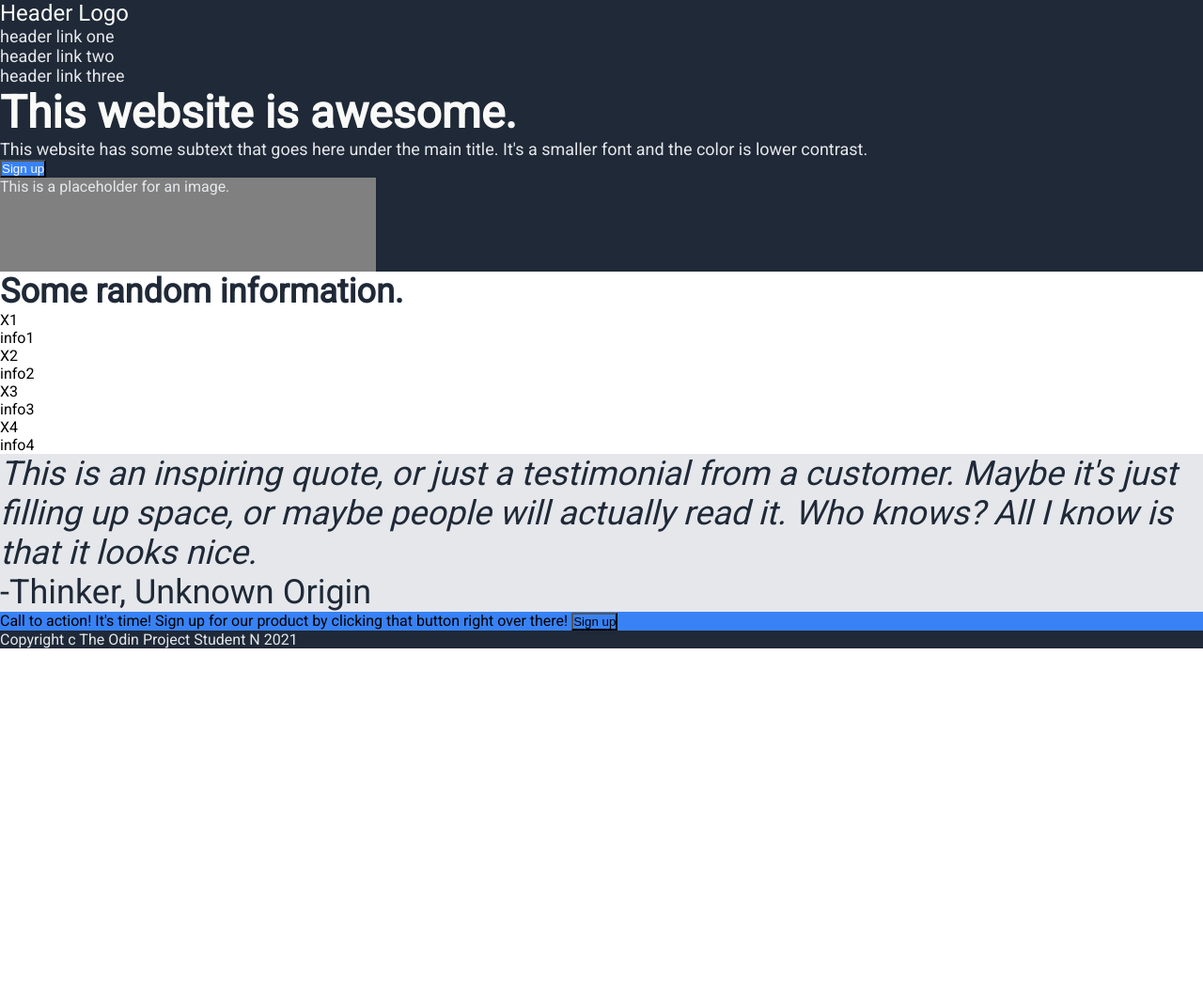
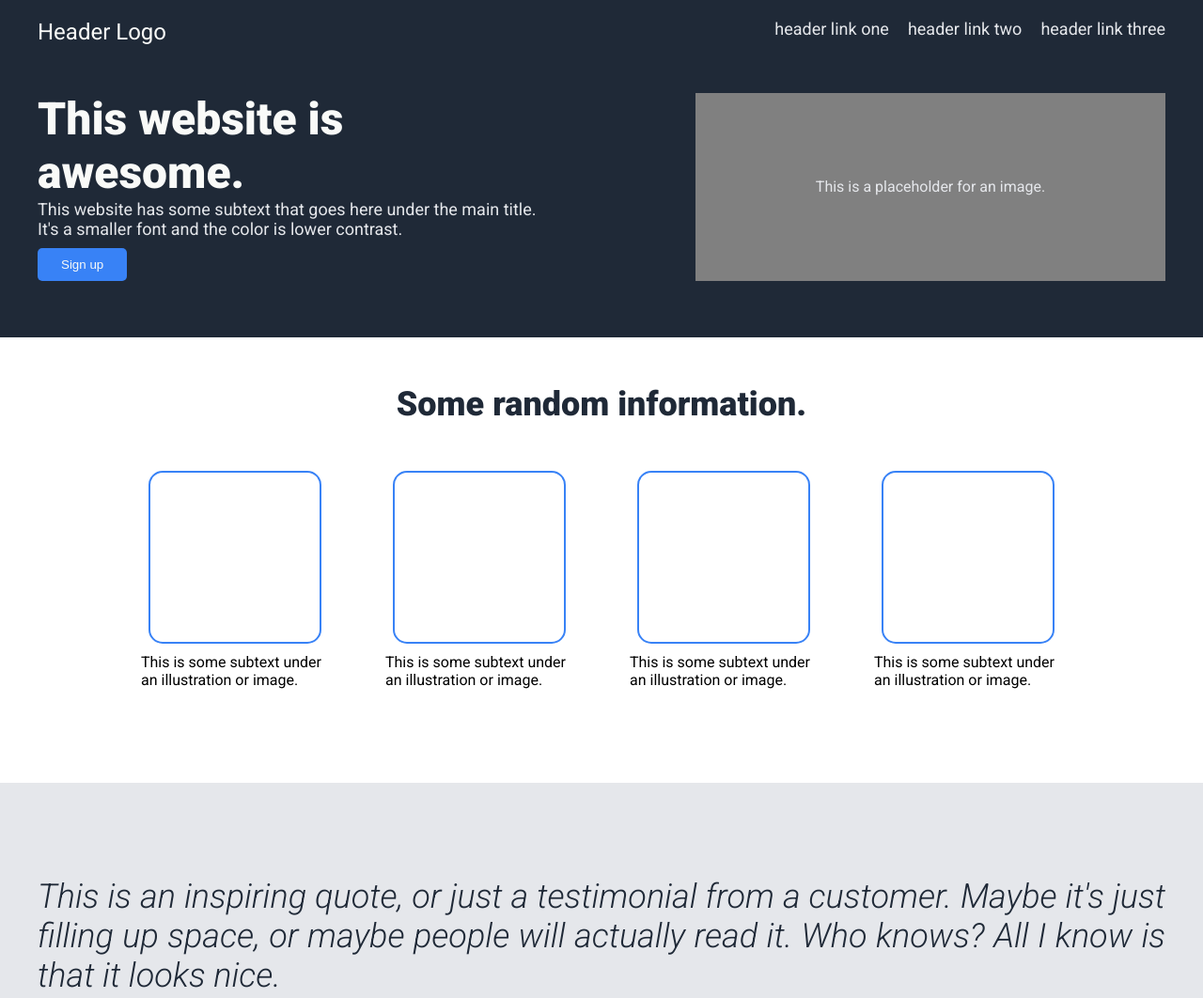
Before and after one commit to gienkaja/landing, a plain HTML site: page index.html in a window 1280 px wide. Shown: the top 1062 px of the page at 94% size. Before the commit the page ends 800 px from the top, so only its background shows below. Drawn offline with Linux system fonts and the light colour scheme.

Commit message:
positioning

```diff
--- a/index.html
+++ b/index.html
@@ -1,5 +1,6 @@
 <!DOCTYPE html>
 <html lang="en">
+
 <head>
     <meta charset="UTF-8">
     <meta http-equiv="X-UA-Compatible" content="IE=edge">
@@ -8,8 +9,13 @@
     <link rel="stylesheet" href="style.css">
     <link rel="preconnect" href="https://fonts.googleapis.com">
     <link rel="preconnect" href="https://fonts.gstatic.com" crossorigin>
-<link href="https://fonts.googleapis.com/css2?family=Roboto&display=swap" rel="stylesheet">
+    <link rel="preconnect" href="https://fonts.googleapis.com">
+    <link rel="preconnect" href="https://fonts.gstatic.com" crossorigin>
+    <link
+        href="https://fonts.googleapis.com/css2?family=Roboto:ital,wght@0,100;0,300;0,400;0,500;0,700;0,900;1,100;1,300;1,400;1,500;1,700;1,900&display=swap"
+        rel="stylesheet">
 </head>
+
 <body>
     <div class="header">
         <div class="link-bar">
@@ -21,9 +27,12 @@
             </ul>
         </div>
         <div class="hero">
+            <div class="container-hero">
                 <div class="main-text">This website is awesome.</div>
-            <div class="secondary-text">This website has some subtext that goes here under the main title. It's a smaller font and the color is lower contrast.</div>
+                <div class="secondary-text">This website has some subtext that goes here under the main title. It's a
+                    smaller font and the color is lower contrast.</div>
                 <button class="sign-up1">Sign up</button>
+            </div>
             <div class="img-placeholder">This is a placeholder for an image.</div>
         </div>
     </div>
@@ -31,24 +40,30 @@
         <div class="random">Some random information.</div>
         <div class="pieces">
             <div class="piece">
-                <div class="pic">X1</div>
-                <div class="text">info1</div>
+                <div class="pic"></div>
+                <div class="text">This is some subtext under an illustration or image.</div>
             </div>
             <div class="piece">
-                <div class="pic">X2</div>
-                <div class="text">info2</div>
-            </div><div class="piece">
-                <div class="pic">X3</div>
-                <div class="text">info3</div>
-            </div><div class="piece">
-                <div class="pic">X4</div>
-                <div class="text">info4</div>
+                <div class="pic"></div>
+                <div class="text">This is some subtext under an illustration or image.</div>
+            </div>
+            <div class="piece">
+                <div class="pic"></div>
+                <div class="text">This is some subtext under an illustration or image.</div>
+            </div>
+            <div class="piece">
+                <div class="pic"></div>
+                <div class="text">This is some subtext under an illustration or image.</div>
             </div>
         </div>
     </div>
     <div class="quote">
-        <div class="quotation"><em>This is an inspiring quote, or just a testimonial from a customer. Maybe it's just filling up space, or maybe people will actually read it. Who knows? All I know is that it looks nice.</em></div>
+        <div class="quote-container">
+            <div class="quotation"><em>This is an inspiring quote, or just a testimonial from a customer. Maybe it's
+                    just filling up space, or maybe people will actually read it. Who knows? All I know is that it looks
+                    nice.</em></div>
             <div class="source">-Thinker, Unknown Origin</div>
+        </div>
     </div>
     <div class="call">
         <div class="blue-box">
@@ -61,4 +76,5 @@
         Copyright c The Odin Project Student N 2021
     </div>
 </body>
+
 </html>
--- a/style.css
+++ b/style.css
@@ -9,16 +9,70 @@ body {
 
 .header {
     background-color: #1F2937;
+    display: flex;
+    flex-direction: column;
+    align-items: center;
 }
 
 .info {
+    display: flex;
+    flex-direction: column;
+    align-items: center;
+    justify-content: flex-start;
+    gap: 50px;
+    padding-top: 50px;
+    flex: auto;
+    padding-bottom: 100px;
+}
 
+.random {
+    font-size: 36px;
+    font-weight: 800;
+    color: #1f2937;
+    display: flex;
+    justify-content: center;
+}
+
+.pieces {
+    display: flex;
+    flex-wrap: wrap;
+    justify-content: center;
+    gap: 60px;
+    max-width: 1200px;
+}
+
+.piece {
+    display: flex;
+    flex-direction: column;
+    align-items: center;
+    gap: 10px;
+    width: 200px;
+}
+
+.pic {
+    border-style: solid;
+    border-width: 2px;
+    border-color: #3882f6;
+    border-radius: 15px;
+    width: 180px;
+    height: 180px;
 }
 
 .quote {
     background-color: #E5E7EB;
     color: #1F2937;
     font-size: 36px;
+    display: flex;
+    padding-top: 100px;
+    padding-bottom: 100px;
+    justify-content: center;
+
+}
+
+.quotation {
+    font-weight: 300;
+    text-align: justify;
+
 }
 
 .call{
@@ -33,6 +87,32 @@ body {
 
 .hero {
     background-color: #1F2937;
+    display: flex;
+    justify-content: space-between;
+    align-items: center;
+    padding-top: 30px;
+    padding-bottom: 60px;
+    flex-wrap: wrap;
+    max-width: 1200px;
+    width: 100%;
+}
+
+.container-hero {
+    display:flex;
+    flex-direction: column;
+    justify-content: center;
+    align-items: flex-start;
+    width: 550px;
+}
+
+.img-placeholder {
+    background-color: grey;
+    color: #e5e7eb;
+    width: 500px;
+    height: 200px;
+    display: flex;
+    justify-content: center;
+    align-items: center;
 }
 
 .main-text {
@@ -46,10 +126,27 @@ body {
     font-size: 18px;
 }
 
+.link-bar {
+    display: flex;
+    padding-top: 20px;
+    padding-bottom: 20px;
+    justify-content: space-between;
+
+}
+
+.link-bar {
+    width: 1200px;
+    max-width: 1200px;
+
+
+}
 .links {
     color: #e5e7eb;
     font-size: 18px;
     list-style: none;
+    display: flex;
+    margin-left: auto;
+    gap: 20px;
 }
 
 .logo {
@@ -57,25 +154,35 @@ body {
     color: #f9faf8;
 }
 
-.img-placeholder {
-    background-color: grey;
-    color: #e5e7eb;
-    width: 400px;
-    height: 100px;
-}
+
 
 .sign-up1 {
     background-color: #3882f6;
     color: #f9faf8;
+    padding: 10px 25px;
+    border-style: none;
+    border-radius: 5px;
+    margin-top: 10px;
+
 }
 
 .sign-up2 {
     background-color: #3882f6;
-    color:
 }
 
-.random {
-    font-size: 36px;
-    font-weight: 800;
-    color: #1f2937;
+
+.quote-container {
+    display:flex;
+    flex-direction: column;
+    justify-content: center;
+    align-items: center;
+    gap: 20px;
+    flex: auto;
+    max-width: 1200px;
 }
+
+.source {
+    align-self: flex-end;
+    font-weight: 700;
+    font-size: 26px;
+}
```
Lines whose indentation alone changed are shown as unchanged.
